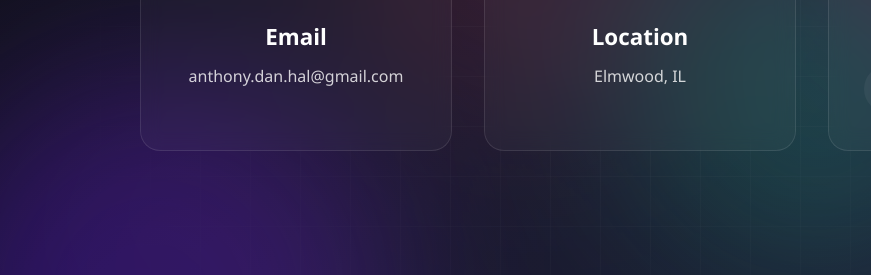
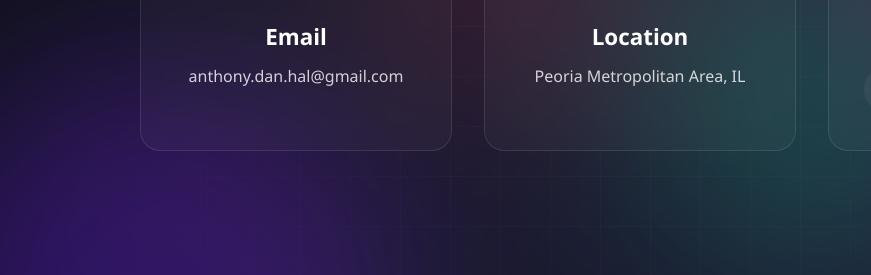
Before and after one commit to Anthony-Halstead/anthonyportfolio.github.io, a plain HTML site: page contact.html in a window 1280 px wide. Shown: the part 424-699 px from the top of the page, 0-871 px from the left. Drawn offline with Linux system fonts and the light colour scheme.

Commit message:
UPDATE: location
Added small update to the location to better fit

```diff
--- a/contact.html
+++ b/contact.html
@@ -73,7 +73,7 @@
                         </svg>
                     </div>
                     <h3>Location</h3>
-                    <p>Elmwood, IL</p>
+                    <p>Peoria Metropolitan Area, IL</p>
                 </div>
 
                 <div class="contact-card">
```
